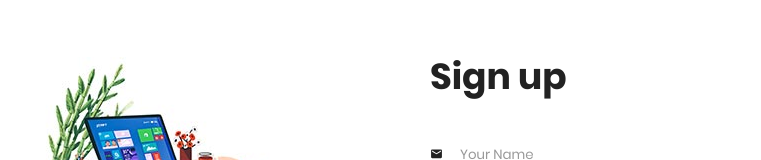
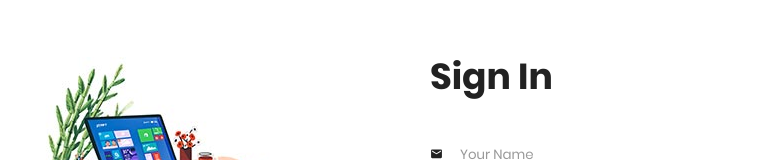
Before and after one commit to IGO-Sathish/IGO-Billing-App, a React (Create React App) app: page / in a window 1280 px wide. Shown: the part 165-325 px from the top of the page, without its empty margins (270-1031 px from the left). Built offline with nearby package versions, Linux system fonts and the light colour scheme.

Commit message:
signup to signin (Error)

```diff
--- a/src/auth/new_Login.jsx
+++ b/src/auth/new_Login.jsx
@@ -21,7 +21,7 @@
                             </div>
 
                             <div className="signin-form">
-                                <h2 className="form-title">Sign up</h2>
+                                <h2 className="form-title">Sign In</h2>
                                 <form method="POST" className="register-form" id="login-form">
                                     <div className="form-group">
                                         <label for="email"><MdEmail /></label>
```
